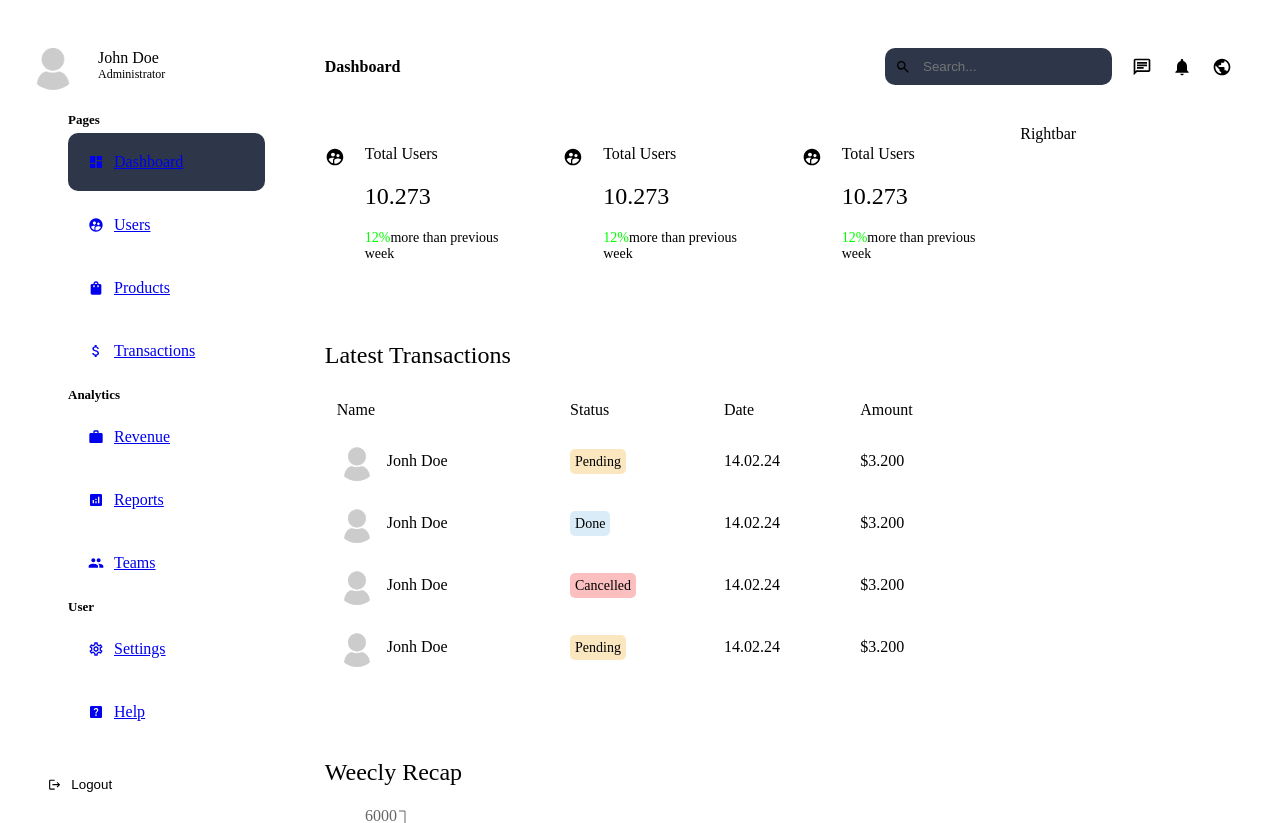
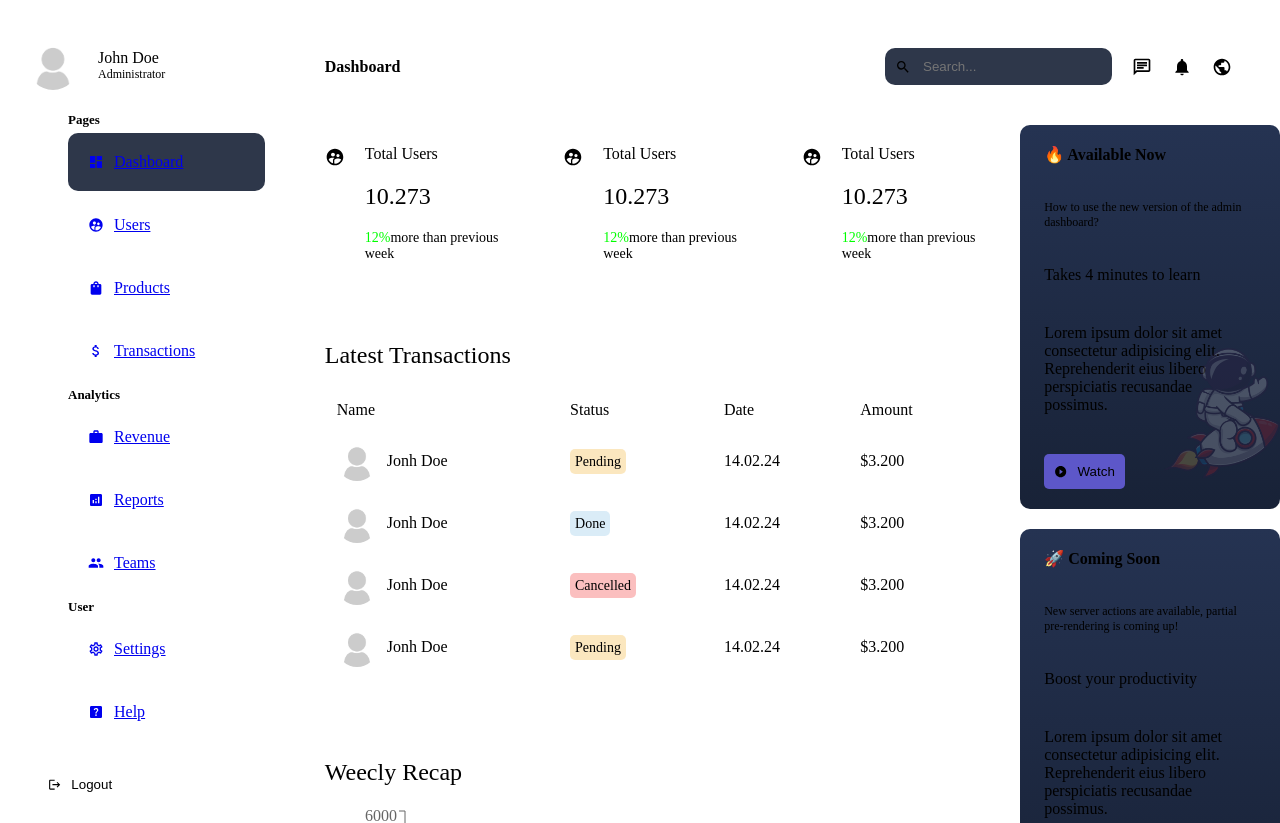
Before and after one commit to RausRD/admin-dshboard, a Next.js app: page /dashboard in a window 1280 px wide. Shown: the top 823 px of the page. Built offline with nearby package versions, Linux system fonts and the light colour scheme.

Commit message:
add rightbar

```diff
--- a/app/ui/dashboard/rightbar/rightbar.jsx
+++ b/app/ui/dashboard/rightbar/rightbar.jsx
@@ -1,8 +1,49 @@
+import Image from "next/image"
 import styles from './rightbar.module.css'
+import { MdPlayCircleFilled, MdReadMore } from "react-icons/md"
 
 const Rightbar = () => {
 	return (
-		<div>Rightbar</div>
+		<div className={styles.container}>
+			<div className={styles.item}>
+				<div className={styles.bgContainer}>
+					<Image src='/astronaut.png' alt='' fill className={styles.bg}/>
+				</div>
+				<div className={styles.texts}>
+					<span className={styles.notification}>🔥 Available Now</span>
+					<h3 className={styles.title}>
+						How to use the new version of the admin dashboard?
+					</h3>
+					<span className={styles.sub}>Takes 4 minutes to learn</span>
+					<p className={styles.desc}>
+						Lorem ipsum dolor sit amet consectetur adipisicing elit.
+						Reprehenderit eius libero perspiciatis recusandae possimus.
+					</p>
+					<button className={styles.btn}>
+						<MdPlayCircleFilled />
+						Watch
+					</button>
+				</div>
+			</div>
+			<div className={styles.item}>
+				<div className={styles.texts}>
+					<span className={styles.notification}>🚀 Coming Soon</span>
+					<h3 className={styles.title}>
+						New server actions are available, partial pre-rendering is coming
+						up!
+					</h3>
+					<span className={styles.sub}>Boost your productivity</span>
+					<p className={styles.desc}>
+						Lorem ipsum dolor sit amet consectetur adipisicing elit.
+						Reprehenderit eius libero perspiciatis recusandae possimus.
+					</p>
+					<button className={styles.btn}>
+						<MdReadMore />
+						Learn
+					</button>
+				</div>
+			</div>
+		</div>
 	)
 }
 
--- a/app/ui/dashboard/rightbar/rightbar.module.css
+++ b/app/ui/dashboard/rightbar/rightbar.module.css
@@ -0,0 +1,53 @@
+.container {
+	position: fixed;
+}
+
+.item {
+	position: relative;
+	background: linear-gradient(to top, #182237, #253352);
+	padding: 20px 24px;
+	border-radius: 10px;
+	margin-bottom: 20px;
+}
+
+.bgContainer {
+	position: absolute;
+	bottom: 0;
+	right: 0;
+	width: 50%;
+	height: 50%;
+}
+
+.bg {
+	object-fit: contain;
+	opacity: 0.2;
+}
+
+.texts {
+	display: flex;
+	flex-direction: column;
+	gap: 24px;
+}
+
+.notification {
+	font-weight: bold;
+}
+
+.title {
+	font-weight: 500;
+	font-size: 12px;
+	color: var(--textSoft);
+}
+
+.btn {
+	padding: 10px;
+	display: flex;
+	align-items: center;
+	gap: 10px;
+	background-color: #5d57c9;
+	color: var(--text);
+	border: none;
+	border-radius: 5px;
+	cursor: pointer;
+	width: max-content;
+}
```
